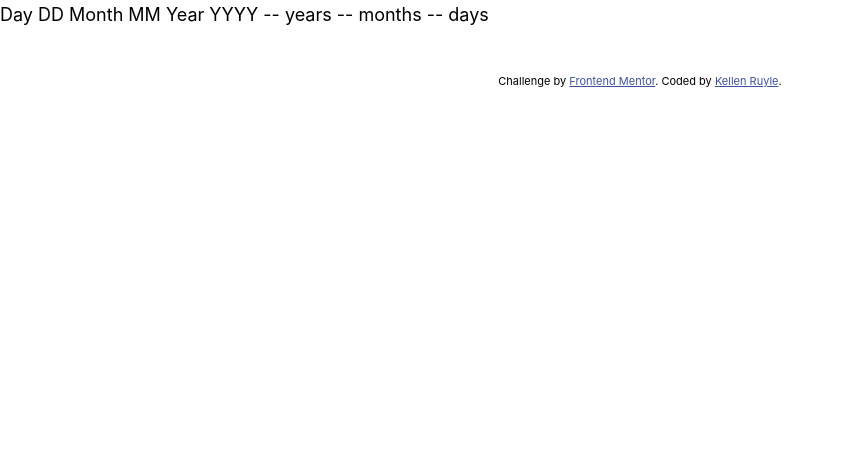
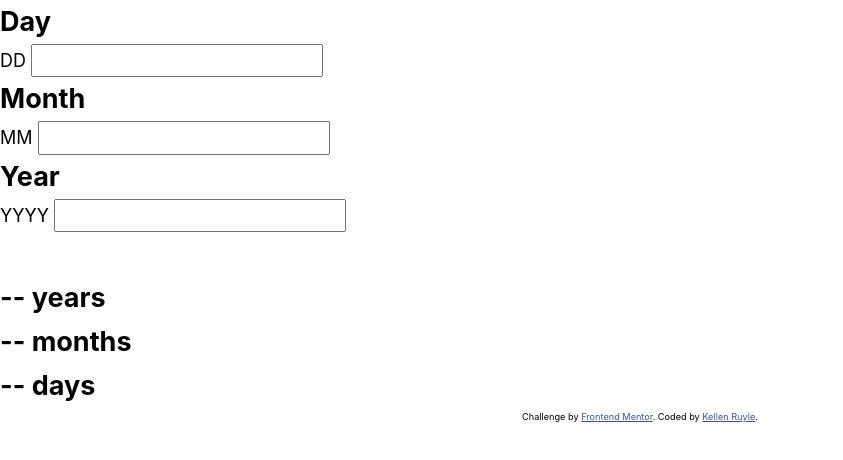
Before and after one commit to rule-kells/age-calculator-app-main, a website built with Vite: page index.html in a window 1280 px wide. Shown: the whole page, without its empty margins (0-843 px from the left). Built offline with nearby package versions, Linux system fonts and the light colour scheme.

Commit message:
updated markup for form and structure for the card. and added base styles

```diff
--- a/index.html
+++ b/index.html
@@ -12,27 +12,49 @@
       sizes="32x32"
       href="./assets/images/favicon-32x32.png"
     />
-
-    <style>
-      .attribution {
-        font-size: 11px;
-        text-align: center;
-      }
-      .attribution a {
-        color: hsl(228, 45%, 44%);
-      }
-    </style>
   </head>
   <body>
-    Day DD Month MM Year YYYY -- years -- months -- days
+    <main>
+      <div class="card">
+        <section class="card__top">
+          <form action="#">
+            <div class="">
+              <h1>Day</h1>
+              <label for="day">DD</label>
+              <input type="number" id="day" name="day" required />
+            </div>
+            <div class="">
+              <h1>Month</h1>
+              <label for="">MM</label>
+              <input type="number" id="month" name="month" required />
+            </div>
+            <div class="">
+              <h1>Year</h1>
+              <label for="">YYYY </label>
+              <input type="number" id="year" name="year" required />
+            </div>
+            <button type="submit">
+              <img src="./assets/images/icon-arrow.svg" alt="" />
+            </button>
+          </form>
+        </section>
+        <section class="card__bottom">
+          <h2><span>--</span> years</h2>
+          <h2><span>--</span> months</h2>
+          <h2><span>--</span> days</h2>
+        </section>
+      </div>
+    </main>
 
-    <img src="./assets/images/icon-arrow.svg" alt="" />
-
-    <div class="attribution">
-      Challenge by
-      <a href="https://www.frontendmentor.io?ref=challenge" target="_blank"
-        >Frontend Mentor</a
-      >. Coded by <a href="#">Kellen Ruyle</a>.
-    </div>
+    <footer class="attribution">
+      <p>
+        <small>
+          Challenge by
+          <a href="https://www.frontendmentor.io?ref=challenge" target="_blank"
+            >Frontend Mentor</a
+          >. Coded by <a href="#">Kellen Ruyle</a>.
+        </small>
+      </p>
+    </footer>
   </body>
 </html>
--- a/styles/base/_general.scss
+++ b/styles/base/_general.scss
@@ -7,3 +7,11 @@ body {
   font-size: fs(s);
   font-weight: $fw-400;
 }
+
+.attribution {
+  font-size: 11px;
+  text-align: center;
+}
+.attribution a {
+  color: hsl(228, 45%, 44%);
+}
```
